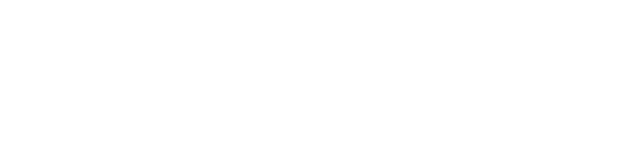
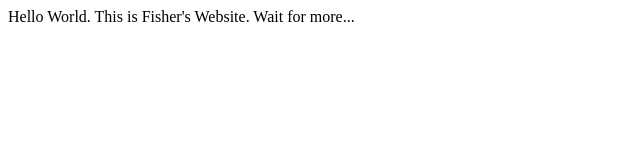
Before and after one commit to FisherG05/fishergriesel, a website: page index.html in a window 1280 px wide. Shown: the whole page, without its empty margins (0-640 px from the left). Drawn offline with Linux system fonts and the light colour scheme.

Commit message:
added more text

```diff
--- a/index.html
+++ b/index.html
@@ -5,6 +5,8 @@
     <title>Hello World</title>
 </head>
 <body>
-
+Hello World.
+This is Fisher's Website.
+Wait for more...
 </body>
 </html>
```
